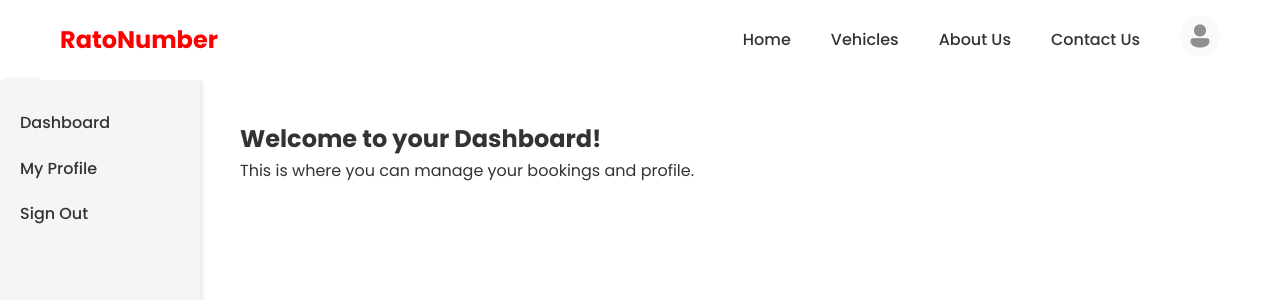
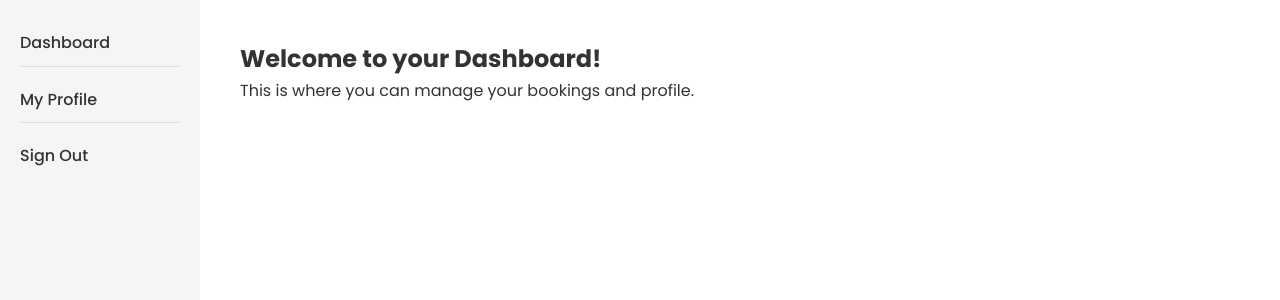
Before and after one commit to SanjeevSinjali/rato_number, a React (Vite) app in the folder frontend/: page /dashboard in a window 1280 px wide. Shown: the top 300 px of the page. Built offline with nearby package versions, Linux system fonts and the light colour scheme.

Commit message:
chore : remove navbar

```diff
--- a/frontend/src/components/Dashboard.css
+++ b/frontend/src/components/Dashboard.css
@@ -1,23 +1,32 @@
-/* src/pages/Dashboard.css */
+/* src/components/Dashboard.css */
+
 .dashboard-container {
   display: flex;
+  height: 100vh; /* Full height */
 }
 
+/* Sidebar styling */
 .sidebar {
   width: 200px;
   background-color: #f5f5f5;
   padding: 30px 20px;
-  height: 100vh;
-  box-shadow: 2px 0 5px rgba(0,0,0,0.1);
+  box-shadow: 2px 0 5px rgba(0, 0, 0, 0.1);
 }
 
 .sidebar ul {
   list-style: none;
   padding: 0;
+  margin: 0;
 }
 
 .sidebar ul li {
   margin-bottom: 20px;
+  padding-bottom: 10px;
+  border-bottom: 1px solid #ddd;
+}
+
+.sidebar ul li:last-child {
+  border-bottom: none;
 }
 
 .sidebar ul li a {
@@ -30,15 +39,9 @@
   color: #ff5e14;
 }
 
+/* Main content styling */
 .dashboard-main {
   flex: 1;
   padding: 40px;
+  background-color: #fff;
 }
-
-.profile-image {
-  width: 40px;
-  height: 40px;
-  border-radius: 50%;
-  object-fit: cover;
-  cursor: pointer;
-}
--- a/frontend/src/components/Dashboard.jsx
+++ b/frontend/src/components/Dashboard.jsx
@@ -1,31 +1,12 @@
 // src/components/Dashboard.jsx
+
 import React from 'react';
 import './Dashboard.css';
 import { Link } from 'react-router-dom';
-import ProfilePic from '../assets/profile.jpg'; // ✅ Adjust this if needed
 
 const Dashboard = () => {
   return (
     <>
-      <header className="header container">
-        <div className="logo">RatoNumber</div>
-        <nav>
-          <ul className="nav-links">
-            <li><Link to="/">Home</Link></li>
-            <li><Link to="/vehicles">Vehicles</Link></li>
-            <li><Link to="/about">About Us</Link></li>
-            <li><Link to="/contact">Contact Us</Link></li>
-            <li>
-              <img
-                src={ProfilePic}
-                alt="Profile"
-                className="profile-image"
-              />
-            </li>
-          </ul>
-        </nav>
-      </header>
-
       <div className="dashboard-container">
         <aside className="sidebar">
           <ul>
```
